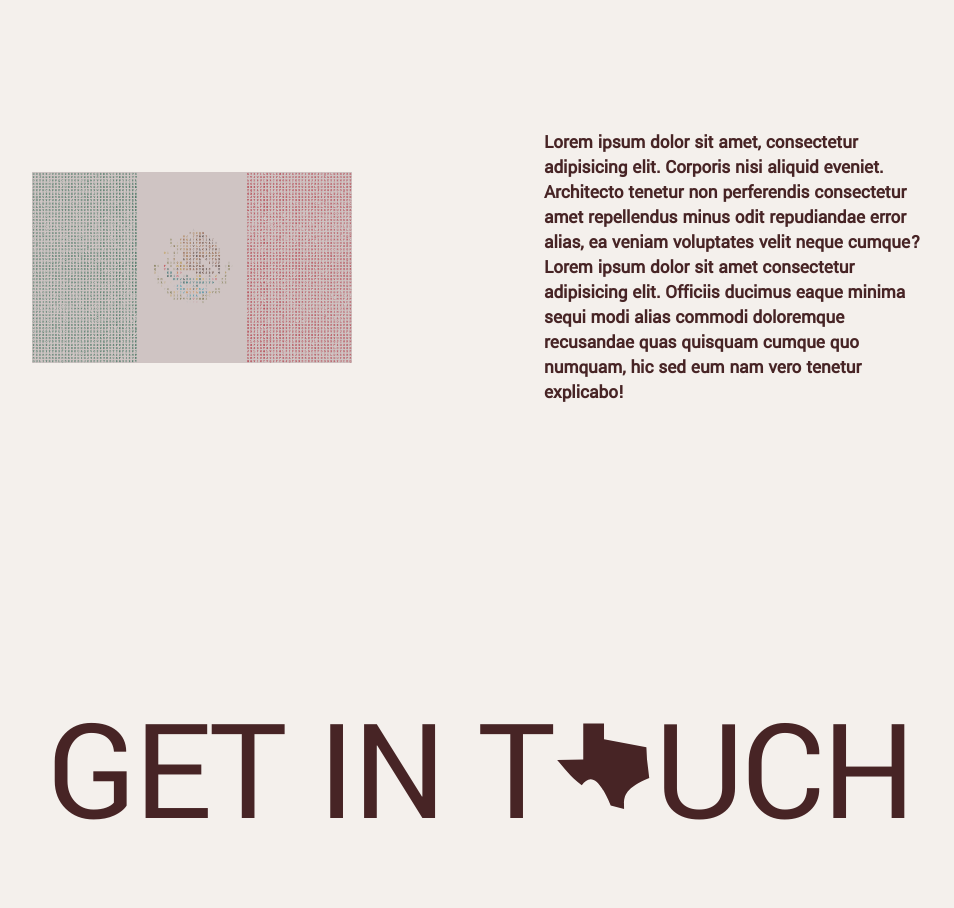
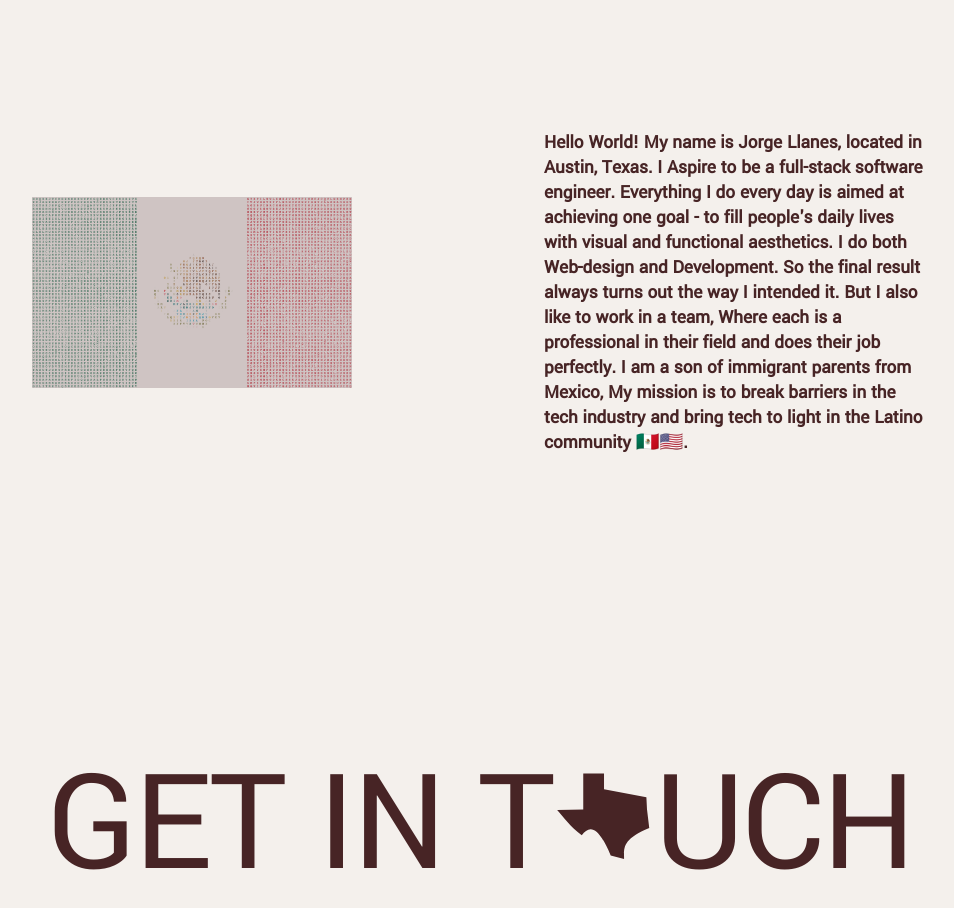
Before and after one commit to JorgeLlanes/portfolio, a React (Create React App) app: page / in a window 1280 px wide. Shown: the part 8020-8928 px from the top of the page, without its empty margins (160-1114 px from the left). Built offline with nearby package versions, Linux system fonts and the light colour scheme; a web font is replaced by a local one.

Commit message:
My story

```diff
--- a/src/components/about/About.jsx
+++ b/src/components/about/About.jsx
@@ -20,13 +20,15 @@ function About() {
         <div className="myself-para-flag">
           <img src={mexico} alt="Mexico..." className="img-mex" />
           <h4 className="story-para">
-            Lorem ipsum dolor sit amet, consectetur adipisicing elit. Corporis
-            nisi aliquid eveniet. Architecto tenetur non perferendis consectetur
-            amet repellendus minus odit repudiandae error alias, ea veniam
-            voluptates velit neque cumque? Lorem ipsum dolor sit amet
-            consectetur adipisicing elit. Officiis ducimus eaque minima sequi
-            modi alias commodi doloremque recusandae quas quisquam cumque quo
-            numquam, hic sed eum nam vero tenetur explicabo!
+            Hello World! My name is Jorge Llanes, located in Austin, Texas. I
+            Aspire to be a full-stack software engineer. Everything I do every
+            day is aimed at achieving one goal - to fill people's daily lives
+            with visual and functional aesthetics. I do both Web-design and
+            Development. So the final result always turns out the way I intended
+            it. But I also like to work in a team, Where each is a professional
+            in their field and does their job perfectly. I am a son of immigrant
+            parents from Mexico, My mission is to break barriers in the tech
+            industry and bring tech to light in the Latino community 🇲🇽🇺🇸.
           </h4>
         </div>
       </section>
```
